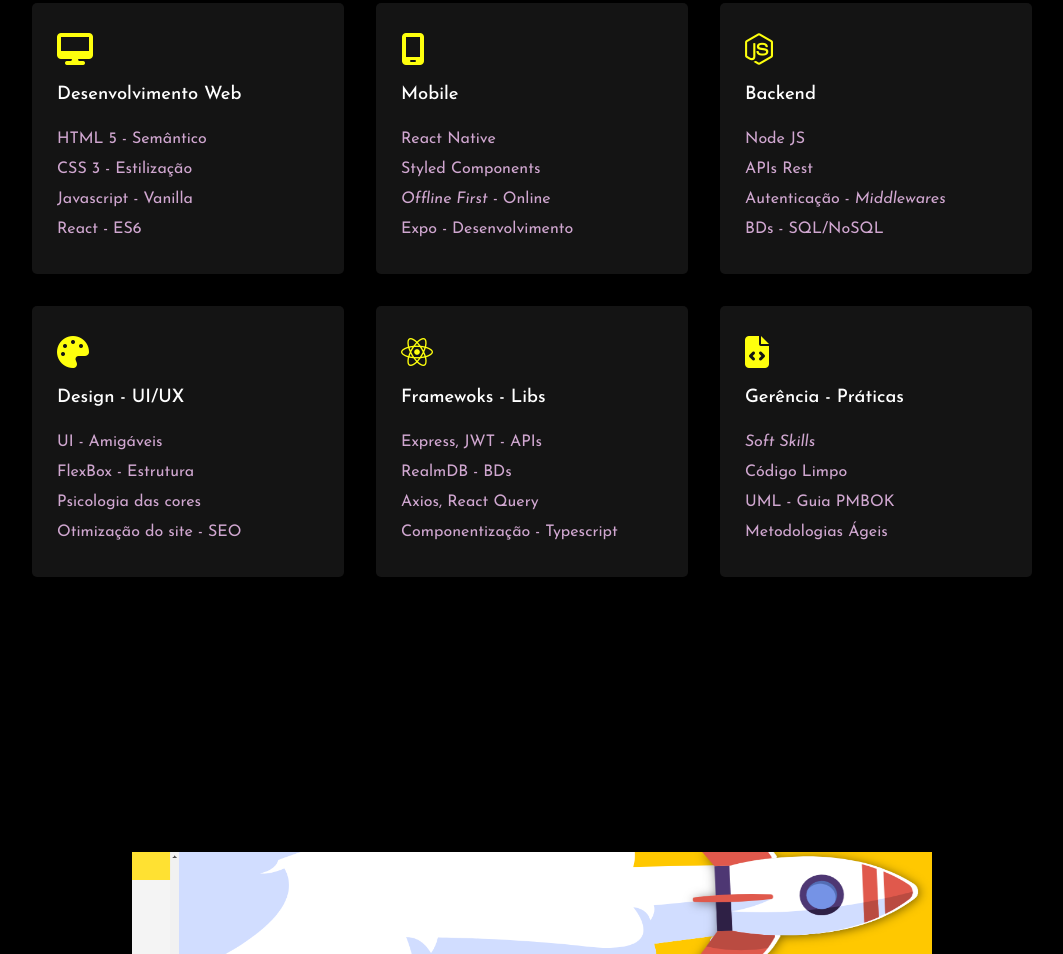
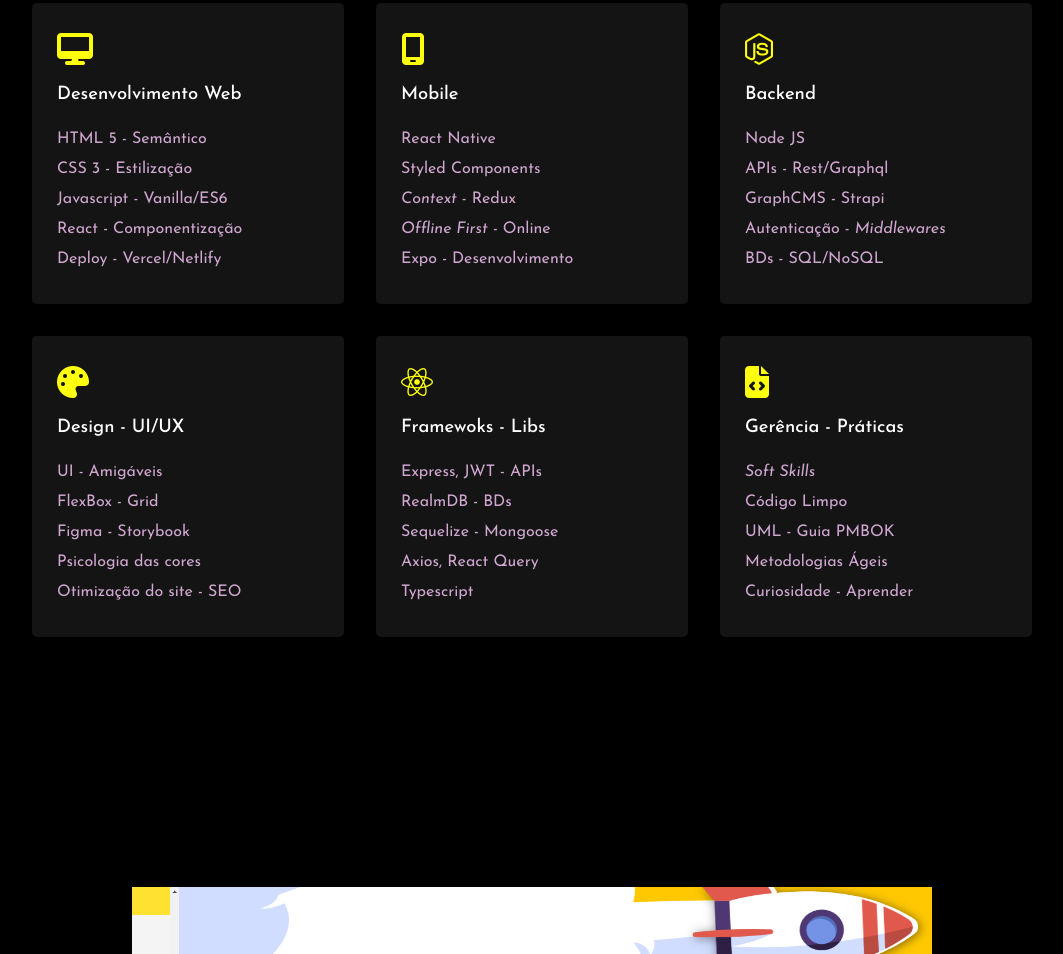
Before and after one commit to FabioKido/portfolio-v2, a plain HTML site: page index.html in a window 1280 px wide. Shown: the part 1748-2702 px from the top of the page, without its empty margins (108-1171 px from the left). Drawn offline with nearby package versions, Linux system fonts and the light colour scheme.

Commit message:
add: new skills

```diff
--- a/index.html
+++ b/index.html
@@ -69,8 +69,9 @@
           <ul>
             <li>HTML 5 - Semântico</li>
             <li>CSS 3 - Estilização</li>
-            <li>Javascript - Vanilla</li>
-            <li>React - <abbr title="ECMAscript 6">ES6</abbr></li>
+            <li>Javascript - Vanilla/<abbr title="ECMAscript 6">ES6</abbr></li>
+            <li>React - Componentização</li>
+            <li>Deploy - Vercel/Netlify</li>
           </ul>
         </div>
 
@@ -80,6 +81,7 @@
           <ul>
             <li>React Native</li>
             <li>Styled Components</li>
+            <li><em>Context</em> - Redux</li>
             <li><em>Offline First</em> - Online</li>
             <li>Expo - Desenvolvimento</li>
           </ul>
@@ -90,7 +92,8 @@
           <h3>Backend</h3>
           <ul>
             <li>Node JS</li>
-            <li><abbr title="Application Programming Interface">APIs</abbr> Rest</li>
+            <li><abbr title="Application Programming Interface">APIs</abbr> - Rest/Graphql</li>
+            <li>GraphCMS - Strapi</li>
             <li>Autenticação - <em>Middlewares</em></li>
             <li><abbr title="Banco de Dados">BDs</abbr> - SQL/NoSQL</li>
           </ul>
@@ -101,7 +104,8 @@
           <h3>Design - UI/UX</h3>
           <ul>
             <li><abbr title="User Interface">UI</abbr> - Amigáveis</li>
-            <li><abbr title="Layout Flexível">FlexBox</abbr> - Estrutura</li>
+            <li><abbr title="Layout Flexível">FlexBox</abbr> - Grid</li>
+            <li>Figma - Storybook</li>
             <li>Psicologia das cores</li>
             <li>Otimização do site - <abbr title="Search Engine Optimization">SEO</abbr></li>
           </ul>
@@ -113,8 +117,9 @@
           <ul>
             <li>Express, JWT - APIs</li>
             <li>RealmDB - BDs</li>
+            <li>Sequelize - Mongoose</li>
             <li>Axios, React Query</li>
-            <li>Componentização - Typescript</li>
+            <li>Typescript</li>
           </ul>
         </div>
 
@@ -126,6 +131,7 @@
             <li>Código Limpo</li>
             <li><abbr title="Unified Modeling Language">UML</abbr> - Guia PMBOK</li>
             <li>Metodologias Ágeis</li>
+            <li>Curiosidade - Aprender</li>
           </ul>
         </div>
       </div>
```
